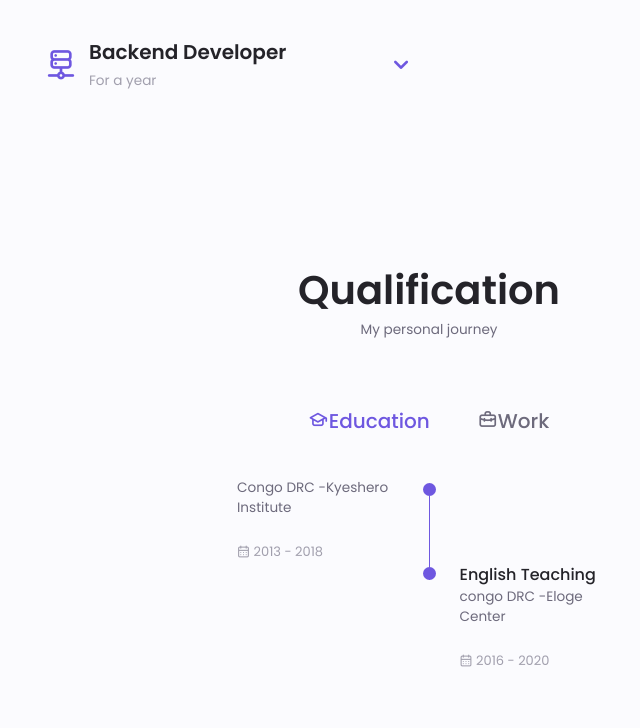
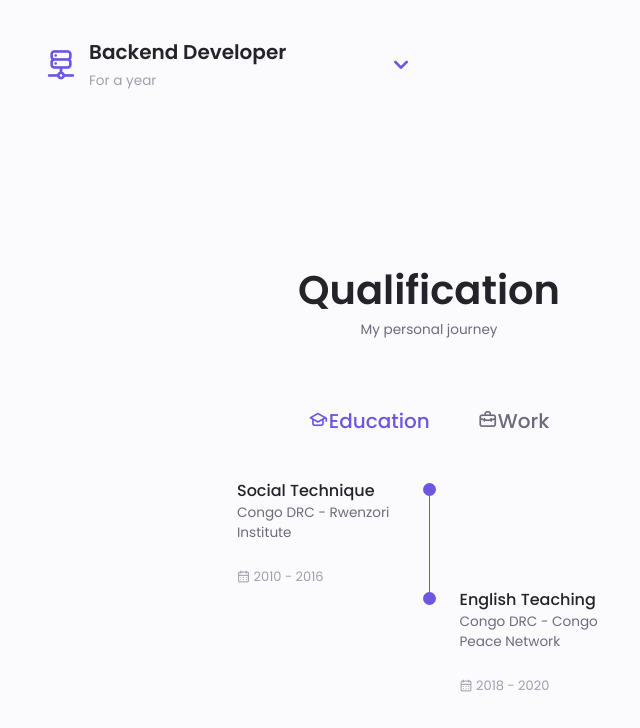
Before and after one commit to IbrahimBagalwa/Portfolio, a website: page index.html in a window 1280 px wide. Shown: the part 2034-2762 px from the top of the page, without its empty margins (211-851 px from the left). Before the commit the page ends 2737 px from the top, so only its background shows below. Drawn offline with nearby package versions, Linux system fonts and the light colour scheme.

Commit message:
Add qualification

```diff
--- a/index.html
+++ b/index.html
@@ -339,11 +339,11 @@
               <!--==================== QUALIFICATION 1====================-->
               <div class="qualification__data">
                 <div>
-                  <h3 class="qualification__title"></h3>
-                  <span class="qualification__subtitle">Congo DRC -Kyeshero Institute</span>
+                  <h3 class="qualification__title">Social Technique</h3>
+                  <span class="qualification__subtitle">Congo DRC - Rwenzori Institute</span>
                   <div class="qualification__calendar">
                     <i class="uil uil-calendar-alt"></i>
-                    2013 - 2018
+                    2010 - 2016
                   </div>
                 </div>
                 <div>
@@ -363,10 +363,10 @@
                 </div>
                 <div>
                   <h3 class="qualification__title">English Teaching</h3>
-                  <span class="qualification__subtitle">congo DRC -Eloge Center</span>
+                  <span class="qualification__subtitle">Congo DRC - Congo Peace Network</span>
                   <div class="qualification__calendar">
                     <i class="uil uil-calendar-alt"></i>
-                    2016 - 2020
+                    2018 - 2020
                   </div>
                 </div>
 
@@ -380,10 +380,10 @@
               <div class="qualification__data">
                 <div>
                   <h3 class="qualification__title">Web Development</h3>
-                  <span class="qualification__subtitle">Remote(USA) -Microverse</span>
+                  <span class="qualification__subtitle">Remote(DRC) - L1000 Services</span>
                   <div class="qualification__calendar">
                     <i class="uil uil-calendar-alt"></i>
-                    2021 - 2022
+                    2020 - 2021
                   </div>
                 </div>
                 <div>
```
